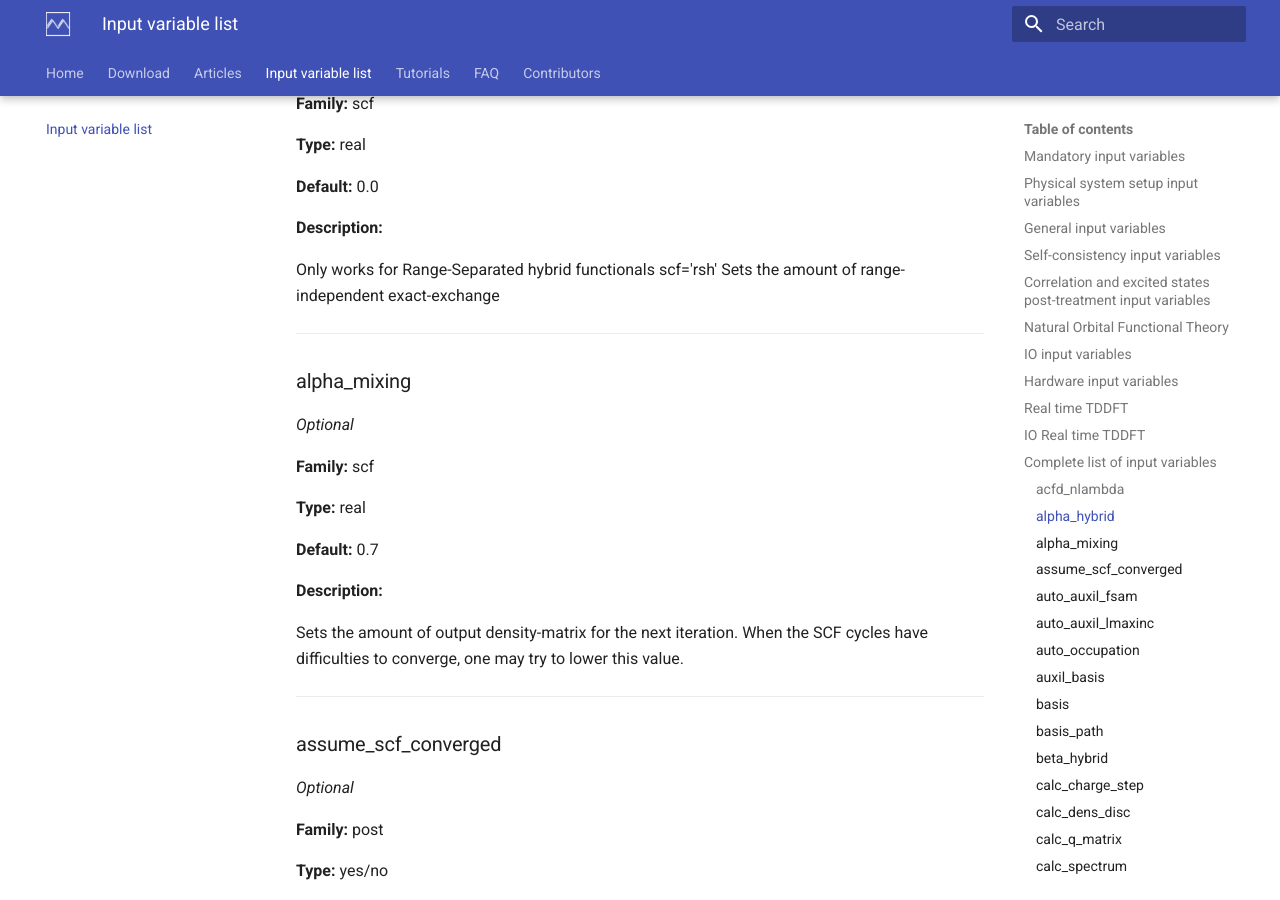
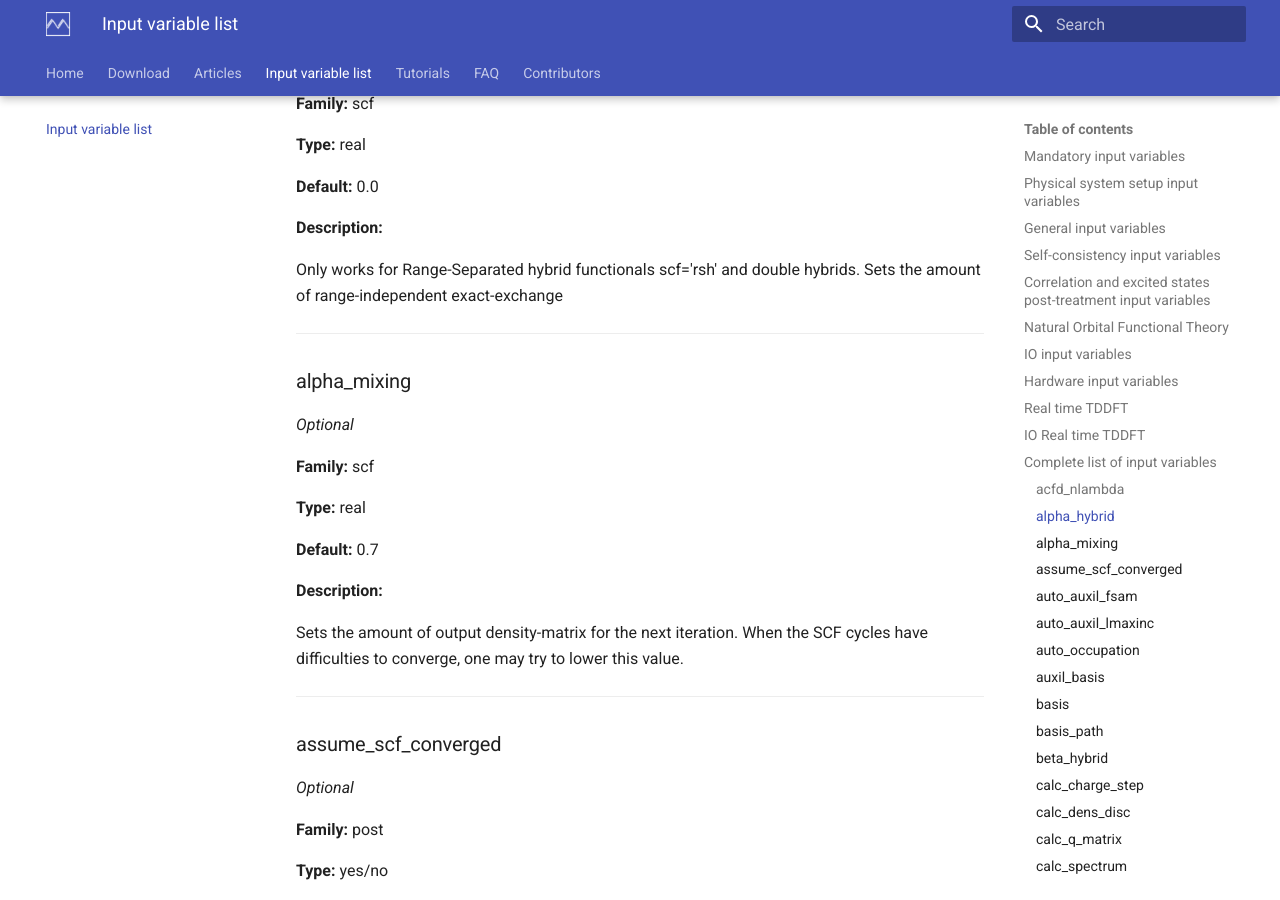
Before and after one commit to bruneval/molgw.org, an MkDocs documentation site: the page built from docs/input_variables.md, in a window 1280 px wide and 900 px high, scrolled down 2553 px. Built offline with MkDocs 1.6.1 and Material for MkDocs 9.7.7, drawn with Linux system fonts in a browser that asks for light colours; some of the changed text lies outside the part shown.

```diff
--- a/docs/input_variables.md
+++ b/docs/input_variables.md
@@ -265,7 +265,7 @@ Specifies the number of Gauss-Legendre quadrature points when integrating over t
 
 **Description:**
 
-Only works for Range-Separated hybrid functionals scf='rsh' Sets the amount of range-independent exact-exchange
+Only works for Range-Separated hybrid functionals scf='rsh' and double hybrids. Sets the amount of range-independent exact-exchange
 
 
 ---
```
Also changed, not shown: other parts of docs/input_variables.md (+2 -2 lines), docs/download.md (+1 -1 lines).
